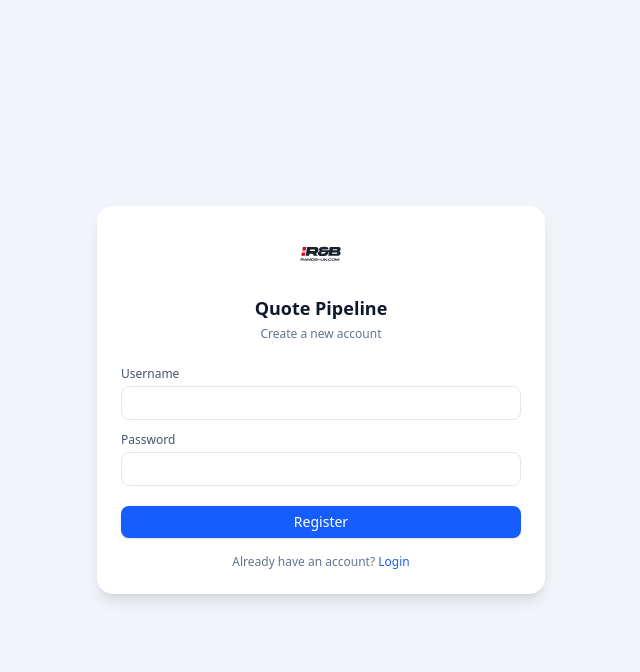
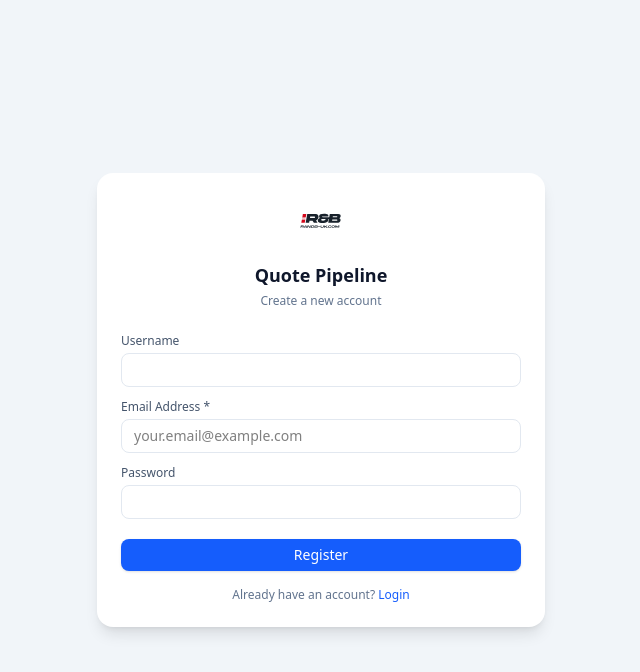
Before and after one commit to jrussell834-bit/quote-portal, a React (Vite) app in the folder frontend/: page / in a window 1280 px wide. Both pictures are taken after a click on the button "Register". Shown: the top 672 px of the page, without its empty margins (319-959 px from the left). Built offline with nearby package versions, Linux system fonts and the light colour scheme; no server answers.

Commit message:
Require email address for user registration

```diff
--- a/frontend/src/api.ts
+++ b/frontend/src/api.ts
@@ -83,10 +83,10 @@ export async function uploadQuoteAttachment(id: string, file: File) {
   return res.data;
 }
 
-export async function register(username: string, password: string) {
+export async function register(username: string, email: string, password: string) {
   try {
-    const res = await api.post('/auth/register', { username, password });
-    return res.data as { message: string; user: { id: string; email: string; approved: boolean } };
+    const res = await api.post('/auth/register', { username, email, password });
+    return res.data as { message: string; user: { id: string; username: string; email: string; approved: boolean } };
   } catch (error: any) {
     console.error('Register API error:', error);
     throw error;
@@ -105,6 +105,7 @@ export async function login(username: string, password: string) {
 
 export type User = {
   id: string;
+  username: string;
   email: string;
   approved: boolean;
   createdAt: string;
--- a/frontend/src/ui/AdminApp.tsx
+++ b/frontend/src/ui/AdminApp.tsx
@@ -129,6 +129,7 @@ export const AdminApp: React.FC<{ onNavigateToDashboard: () => void }> = ({ onNa
               <thead className="bg-slate-50">
                 <tr>
                   <th className="px-4 py-3 text-left text-xs font-medium text-slate-600">Username</th>
+                  <th className="px-4 py-3 text-left text-xs font-medium text-slate-600">Email</th>
                   <th className="px-4 py-3 text-left text-xs font-medium text-slate-600">Status</th>
                   <th className="px-4 py-3 text-left text-xs font-medium text-slate-600">Created</th>
                   {activeTab === 'pending' && (
@@ -139,7 +140,8 @@ export const AdminApp: React.FC<{ onNavigateToDashboard: () => void }> = ({ onNa
               <tbody className="divide-y divide-slate-200">
                 {displayUsers.map((user) => (
                   <tr key={user.id} className="hover:bg-slate-50">
-                    <td className="px-4 py-3 text-sm text-slate-900">{user.email}</td>
+                    <td className="px-4 py-3 text-sm text-slate-900">{user.username || user.email}</td>
+                    <td className="px-4 py-3 text-sm text-slate-600">{user.email}</td>
                     <td className="px-4 py-3">
                       <span
                         className={`inline-flex rounded-full px-2 py-1 text-xs font-medium ${
--- a/frontend/src/ui/AuthApp.tsx
+++ b/frontend/src/ui/AuthApp.tsx
@@ -12,6 +12,7 @@ type View = 'kanban' | 'customers' | 'crm' | 'tasks' | 'admin';
 export const AuthApp: React.FC = () => {
   const [mode, setMode] = useState<Mode>('login');
   const [username, setUsername] = useState('');
+  const [email, setEmail] = useState('');
   const [password, setPassword] = useState('');
   const [authError, setAuthError] = useState<string | null>(null);
   const [loading, setLoading] = useState(false);
@@ -25,12 +26,17 @@ export const AuthApp: React.FC = () => {
     setLoading(true);
     try {
       if (mode === 'register') {
-        const res = await register(username, password);
+        if (!email || !email.trim()) {
+          setAuthError('Email address is required');
+          return;
+        }
+        const res = await register(username, email, password);
         // Registration successful but no token - show success message
         setAuthError(null);
         alert(res.message || 'Registration successful! Your account is pending admin approval. You will be able to login once an administrator approves your account.');
         setMode('login');
         setUsername('');
+        setEmail('');
         setPassword('');
       } else {
         const res = await login(username, password);
@@ -94,7 +100,7 @@ export const AuthApp: React.FC = () => {
       // Decode token to check if user is admin
       try {
         const payload = JSON.parse(atob(token.split('.')[1]));
-        setIsAdmin(payload.email === 'admin');
+        setIsAdmin(payload.username === 'admin' || payload.email === 'admin');
       } catch (err) {
         setIsAdmin(false);
       }
@@ -147,6 +153,19 @@ export const AuthApp: React.FC = () => {
               required
             />
           </label>
+          {mode === 'register' && (
+            <label className="flex flex-col gap-1">
+              <span className="text-xs font-medium text-slate-600">Email Address *</span>
+              <input
+                type="email"
+                value={email}
+                onChange={(e) => setEmail(e.target.value)}
+                className="rounded-lg border border-slate-200 px-3 py-1.5 text-sm outline-none ring-blue-500/0 transition focus:bg-white focus:ring-2"
+                required
+                placeholder="your.email@example.com"
+              />
+            </label>
+          )}
           <label className="flex flex-col gap-1">
             <span className="text-xs font-medium text-slate-600">Password</span>
             <input
```
